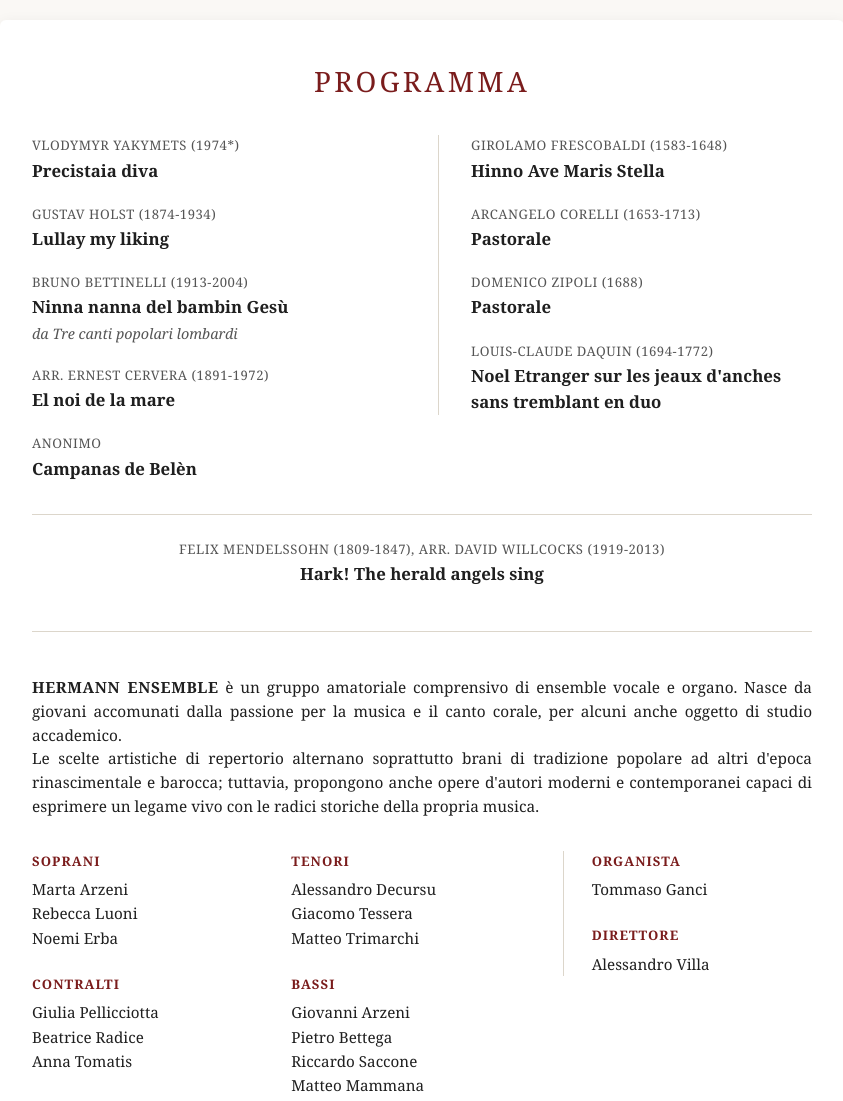
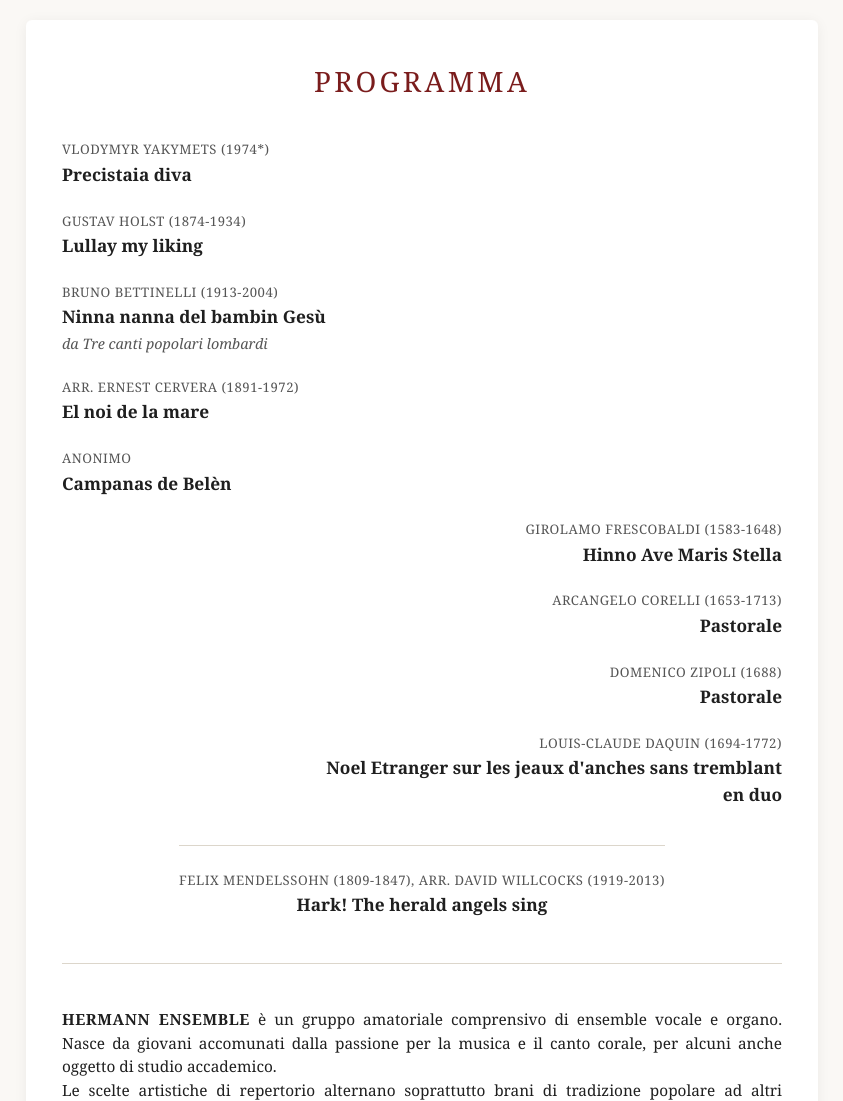
Before and after one commit to Tommiganci/Herman, a plain HTML site: page index.html in a window 1280 px wide. Shown: the top 1101 px of the page, without its empty margins (218-1061 px from the left). Drawn offline with Linux system fonts and the light colour scheme.

Commit message:
Update index.html

```diff
--- a/index.html
+++ b/index.html
@@ -23,10 +23,10 @@
     }
 
     .container {
-      max-width: 780px;
+      max-width: 720px;
       margin: 0 auto;
       background: #ffffff;
-      padding: 40px 32px;
+      padding: 40px 36px;
       border-radius: 6px;
       box-shadow: 0 2px 14px rgba(0, 0, 0, 0.06);
     }
@@ -37,31 +37,41 @@
       font-size: 1.75rem;
       letter-spacing: 0.12em;
       font-weight: normal;
-      margin: 0 0 32px 0;
+      margin: 0 0 36px 0;
       text-transform: uppercase;
     }
 
-    /* Sezione Programma: 2 colonne + finale centrato */
-    .programma-grid {
-      display: grid;
-      grid-template-columns: 1fr 1fr;
-      gap: 32px;
-      align-items: start;
-    }
-
-    .colonna-programma {
+    /* Lista Programma in ordine esatto con allineamento differenziato */
+    .programma-lista {
       display: flex;
       flex-direction: column;
-      gap: 20px;
-    }
-
-    .colonna-organo {
-      border-left: 1px solid var(--border);
-      padding-left: 32px;
+      gap: 22px;
     }
 
     .brano-item {
-      margin: 0;
+      max-width: 65%;
+    }
+
+    /* Coro a sinistra */
+    .brano-coro {
+      align-self: flex-start;
+      text-align: left;
+    }
+
+    /* Organo a destra */
+    .brano-organo {
+      align-self: flex-end;
+      text-align: right;
+    }
+
+    /* Finale al centro */
+    .brano-insieme {
+      align-self: center;
+      text-align: center;
+      max-width: 85%;
+      margin-top: 14px;
+      padding-top: 24px;
+      border-top: 1px solid var(--border);
     }
 
     .autore {
@@ -74,7 +84,7 @@
     }
 
     .titolo {
-      font-size: 1.05rem;
+      font-size: 1.08rem;
       font-weight: bold;
       display: block;
     }
@@ -85,13 +95,6 @@
       color: var(--muted);
       display: block;
       margin-top: 2px;
-    }
-
-    .brano-finale {
-      text-align: center;
-      margin-top: 32px;
-      padding-top: 24px;
-      border-top: 1px solid var(--border);
     }
 
     /* Separatore tra Programma ed Ensemble */
@@ -168,21 +171,17 @@
     }
 
     /* Adattamento smartphone */
-    @media (max-width: 640px) {
+    @media (max-width: 600px) {
       .container {
         padding: 28px 20px;
       }
 
-      .programma-grid {
-        grid-template-columns: 1fr;
-        gap: 24px;
+      .brano-item {
+        max-width: 85%;
       }
 
-      .colonna-organo {
-        border-left: none;
-        border-top: 1px solid var(--border);
-        padding-left: 0;
-        padding-top: 24px;
+      .brano-insieme {
+        max-width: 100%;
       }
 
       .organico-wrapper {
@@ -209,64 +208,57 @@
   <div class="container">
     <h1>PROGRAMMA</h1>
 
-    <div class="programma-grid">
-      <!-- Colonna Sinistra: Brani Corali -->
-      <div class="colonna-programma">
-        <div class="brano-item">
+    <div class="programma-lista">
+      <div class="brano-item brano-coro">
         <span class="autore">VLODYMYR YAKYMETS (1974*)</span>
         <span class="titolo">Precistaia diva</span>
       </div>
 
-        <div class="brano-item">
+      <div class="brano-item brano-coro">
         <span class="autore">GUSTAV HOLST (1874-1934)</span>
         <span class="titolo">Lullay my liking</span>
       </div>
 
-        <div class="brano-item">
+      <div class="brano-item brano-coro">
         <span class="autore">BRUNO BETTINELLI (1913-2004)</span>
         <span class="titolo">Ninna nanna del bambin Gesù</span>
         <span class="sottotitolo">da Tre canti popolari lombardi</span>
       </div>
 
-        <div class="brano-item">
+      <div class="brano-item brano-coro">
         <span class="autore">Arr. ERNEST CERVERA (1891-1972)</span>
         <span class="titolo">El noi de la mare</span>
       </div>
 
-        <div class="brano-item">
+      <div class="brano-item brano-coro">
         <span class="autore">ANONIMO</span>
         <span class="titolo">Campanas de Belèn</span>
       </div>
-      </div>
 
-      <!-- Colonna Destra: Brani per Organo -->
-      <div class="colonna-programma colonna-organo">
-        <div class="brano-item">
+      <div class="brano-item brano-organo">
         <span class="autore">GIROLAMO FRESCOBALDI (1583-1648)</span>
         <span class="titolo">Hinno Ave Maris Stella</span>
       </div>
 
-        <div class="brano-item">
+      <div class="brano-item brano-organo">
         <span class="autore">ARCANGELO CORELLI (1653-1713)</span>
         <span class="titolo">Pastorale</span>
       </div>
 
-        <div class="brano-item">
+      <div class="brano-item brano-organo">
         <span class="autore">DOMENICO ZIPOLI (1688)</span>
         <span class="titolo">Pastorale</span>
       </div>
 
-        <div class="brano-item">
+      <div class="brano-item brano-organo">
         <span class="autore">LOUIS-CLAUDE DAQUIN (1694-1772)</span>
         <span class="titolo">Noel Etranger sur les jeaux d'anches sans tremblant en duo</span>
       </div>
-      </div>
-    </div>
 
-    <!-- Brano Finale d'Insieme al Centro -->
-    <div class="brano-finale">
+      <div class="brano-item brano-insieme">
         <span class="autore">FELIX MENDELSSOHN (1809-1847), arr. DAVID WILLCOCKS (1919-2013)</span>
         <span class="titolo">Hark! The herald angels sing</span>
+      </div>
     </div>
 
     <hr class="section-divider">
```
Lines whose indentation alone changed are shown as unchanged.
